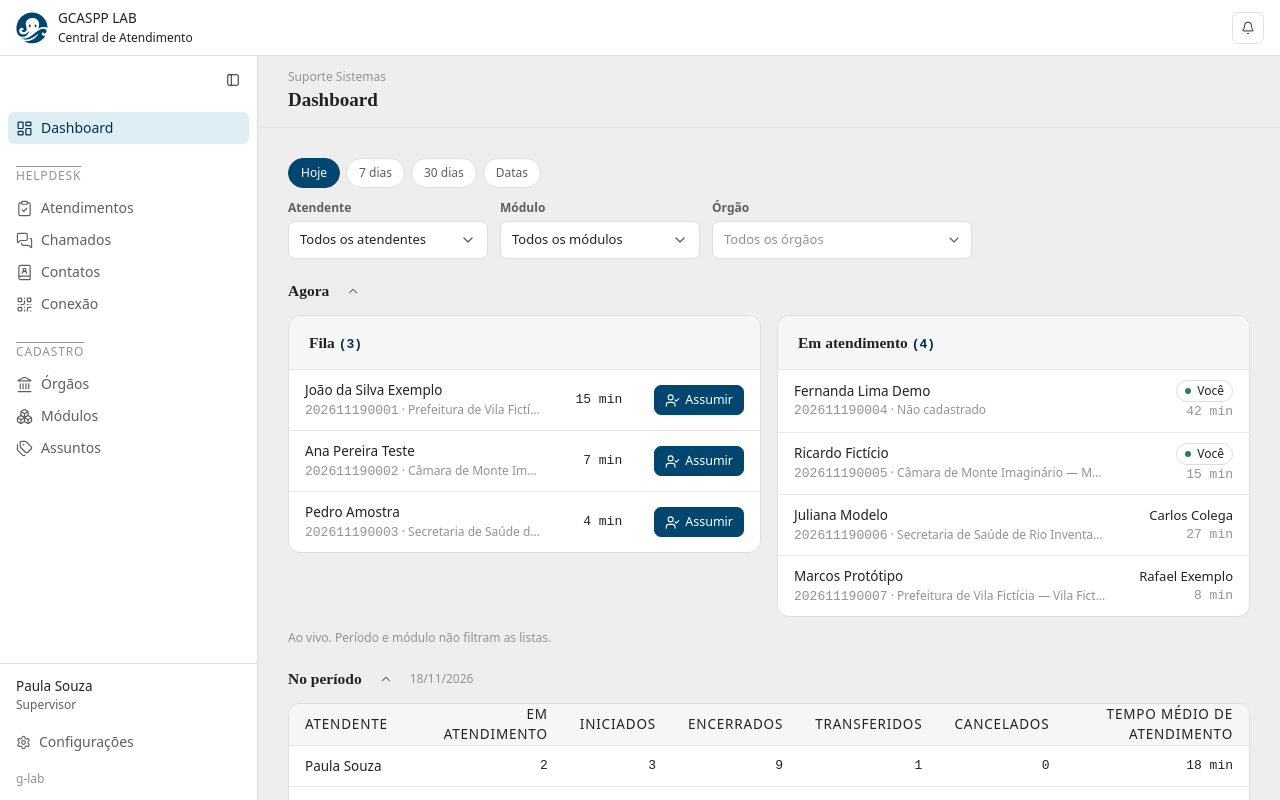
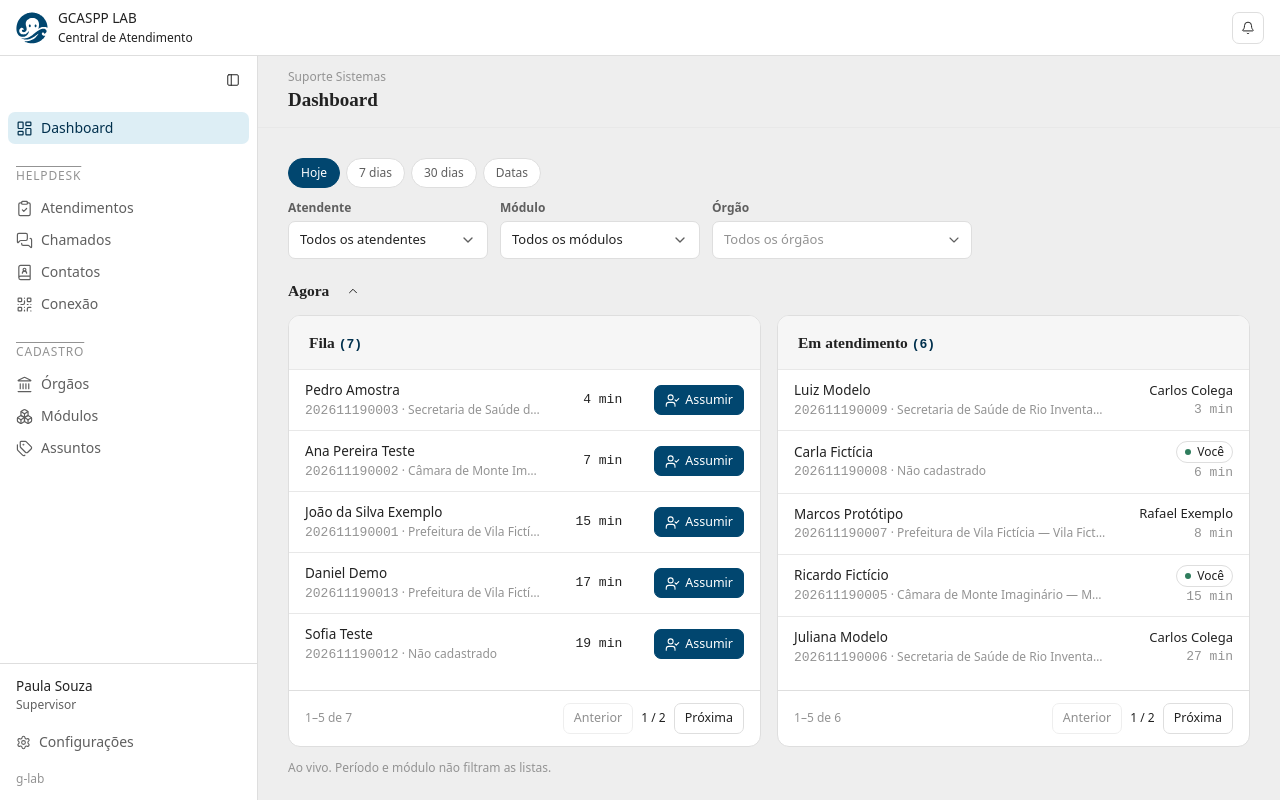
Before and after one commit to gcaspp-labs/xet, a React (Vite) app in the folder frontend/: page /dashboard in a window 1280 px wide. Shown: the top 800 px of the page. Built offline with nearby package versions, Linux system fonts and the light colour scheme; what emojibase-data would draw is missing.

Commit message:
Prototype dashboard list pagination

```diff
--- a/frontend/src/components/DashboardLists.tsx
+++ b/frontend/src/components/DashboardLists.tsx
@@ -1,3 +1,4 @@
+import { useState } from 'react'
 import { useQuery } from '@tanstack/react-query'
 import { CircleAlert, Inbox, MessagesSquare, UserCheck } from 'lucide-react'
 import { Link, useNavigate } from 'react-router'
@@ -49,6 +50,47 @@ function Count({ value }: { value: number }) {
   return <span className="mono-num font-semibold text-accent-strong">({value})</span>
 }
 
+function Pagination({
+  page,
+  total,
+  onChange,
+}: {
+  page: number
+  total: number
+  onChange: (page: number) => void
+}) {
+  const pages = Math.max(1, Math.ceil(total / 5))
+  const current = Math.min(page, pages)
+  return (
+    <div className="flex items-center justify-between gap-2 border-t px-4 py-3">
+      <span className="caption text-ink-faint">
+        {(current - 1) * 5 + 1}–{Math.min(current * 5, total)} de {total}
+      </span>
+      <div className="flex items-center gap-2">
+        <Button
+          size="sm"
+          variant="outline"
+          disabled={current === 1}
+          onClick={() => onChange(current - 1)}
+        >
+          Anterior
+        </Button>
+        <span className="caption">
+          {current} / {pages}
+        </span>
+        <Button
+          size="sm"
+          variant="outline"
+          disabled={current === pages}
+          onClick={() => onChange(current + 1)}
+        >
+          Próxima
+        </Button>
+      </div>
+    </div>
+  )
+}
+
 export function DashboardLists({
   sectorId,
   assigneeId,
@@ -60,6 +102,8 @@ export function DashboardLists({
   organizationId?: number
   showSector: boolean
 }) {
+  const [queuePage, setQueuePage] = useState(1)
+  const [progressPage, setProgressPage] = useState(1)
   const params = new URLSearchParams()
   if (sectorId !== undefined) params.set('sectorId', String(sectorId))
   if (assigneeId !== undefined) params.set('assigneeId', String(assigneeId))
@@ -90,9 +134,16 @@ export function DashboardLists({
               </CardTitle>
             </CardHeader>
             {data.queued.length ? (
+              <div className="min-h-[320px]">
                 <Table>
                   <TableBody>
-                  {data.queued.map((ticket) => (
+                    {[...data.queued]
+                      .sort((a, b) => b.arrivedAt.localeCompare(a.arrivedAt))
+                      .slice(
+                        (Math.min(queuePage, Math.ceil(data.queued.length / 5)) - 1) * 5,
+                        Math.min(queuePage, Math.ceil(data.queued.length / 5)) * 5,
+                      )
+                      .map((ticket) => (
                         <TableRow key={ticket.id} className="relative">
                           <Contact ticket={ticket} />
                           <TableCell className="whitespace-nowrap text-right">
@@ -127,6 +178,7 @@ export function DashboardLists({
                       ))}
                   </TableBody>
                 </Table>
+              </div>
             ) : (
               <Empty>
                 <EmptyMedia>
@@ -134,6 +186,9 @@ export function DashboardLists({
                 </EmptyMedia>
                 <EmptyDescription>Nenhum chamado na fila.</EmptyDescription>
               </Empty>
+            )}
+            {!!data.queued.length && (
+              <Pagination page={queuePage} total={data.queued.length} onChange={setQueuePage} />
             )}
           </Card>
           <Card role="region" aria-labelledby="board-progress-title">
@@ -143,9 +198,16 @@ export function DashboardLists({
               </CardTitle>
             </CardHeader>
             {data.inProgress.length ? (
+              <div className="min-h-[320px]">
                 <Table>
                   <TableBody>
-                  {data.inProgress.map((ticket) => (
+                    {[...data.inProgress]
+                      .sort((a, b) => b.arrivedAt.localeCompare(a.arrivedAt))
+                      .slice(
+                        (Math.min(progressPage, Math.ceil(data.inProgress.length / 5)) - 1) * 5,
+                        Math.min(progressPage, Math.ceil(data.inProgress.length / 5)) * 5,
+                      )
+                      .map((ticket) => (
                         <TableRow key={ticket.id} className="relative">
                           <Contact ticket={ticket} />
                           <TableCell className="whitespace-nowrap text-right">
@@ -167,6 +229,7 @@ export function DashboardLists({
                       ))}
                   </TableBody>
                 </Table>
+              </div>
             ) : (
               <Empty>
                 <EmptyMedia>
@@ -175,6 +238,13 @@ export function DashboardLists({
                 <EmptyDescription>Nenhum chamado em atendimento.</EmptyDescription>
               </Empty>
             )}
+            {!!data.inProgress.length && (
+              <Pagination
+                page={progressPage}
+                total={data.inProgress.length}
+                onChange={setProgressPage}
+              />
+            )}
           </Card>
         </div>
       )}
--- a/frontend/src/prototype/comment-223.md
+++ b/frontend/src/prototype/comment-223.md
@@ -2,9 +2,9 @@
 
 Branch: `prototype/223`.
 
-Proposta: tabelas recolhíveis, quantidades destacadas nos títulos, botão Assumir primário e cabeçalhos com mais contraste. Em “No período”, o TOTAL reúne as métricas por atendente; a linha “Do setor” reúne as duas métricas que não pertencem a uma pessoa. Os valores são fictícios.
+Proposta: tabelas recolhíveis, quantidades destacadas nos títulos, botão Assumir primário e cabeçalhos com mais contraste. Fila e Em atendimento têm altura fixa e paginação independente, com cinco chamados por página e os mais recentes primeiro. Em “No período”, o TOTAL reúne as métricas por atendente; a linha “Do setor” reúne as duas métricas que não pertencem a uma pessoa. Os valores são fictícios.
 
-Capturas: [claro](https://github.com/gcaspp-labs/xet/blob/prototype/223/frontend/src/prototype/prototype-captures/dashboard-new-light.png) · [escuro](https://github.com/gcaspp-labs/xet/blob/prototype/223/frontend/src/prototype/prototype-captures/dashboard-new-dark.png).
+Capturas: [claro](https://github.com/gcaspp-labs/xet/blob/prototype/223/frontend/src/prototype/prototype-captures/dashboard-paginacao-light.png) · [escuro](https://github.com/gcaspp-labs/xet/blob/prototype/223/frontend/src/prototype/prototype-captures/dashboard-paginacao-dark.png).
 
 Mapa dos números atuais:
 - Na fila → quantidade no título Fila.
--- a/frontend/src/prototype/fakeApi.ts
+++ b/frontend/src/prototype/fakeApi.ts
@@ -28,8 +28,8 @@ const people = [
 ]
 // [em atendimento, iniciados, encerrados, transferidos, cancelados, tempo médio (min)]
 const perPerson: Record<number, number[]> = {
-  1: [2, 3, 9, 1, 0, 18],
-  2: [1, 1, 7, 2, 1, 24],
+  1: [3, 3, 9, 1, 0, 18],
+  2: [2, 1, 7, 2, 1, 24],
   3: [0, 2, 5, 0, 1, 12],
   4: [1, 0, 4, 1, 0, 31],
 }
@@ -101,7 +101,7 @@ function dashboard(query: URLSearchParams) {
     period: { from, to: today },
     sectorId: role() === 'admin' && !query.has('sectorId') ? null : 1,
     numbers: {
-      queued: num('queued', 3),
+      queued: num('queued', 7),
       inProgress: num('inProgress', sum(0)),
       received: num('received', 31),
       started: num('started', sum(1)),
@@ -128,6 +128,12 @@ const contacts = [
   'Ricardo Fictício',
   'Juliana Modelo',
   'Marcos Protótipo',
+  'Carla Fictícia',
+  'Luiz Modelo',
+  'Beatriz Exemplo',
+  'Paulo Amostra',
+  'Sofia Teste',
+  'Daniel Demo',
 ]
 function live(
   i: number,
@@ -157,12 +163,18 @@ function lists(query: URLSearchParams) {
     live(4, 'in_progress', people[0], 15),
     live(5, 'in_progress', people[1], 27),
     live(6, 'in_progress', people[3], 8),
+    live(7, 'in_progress', people[0], 6),
+    live(8, 'in_progress', people[1], 3),
   ].filter((t) => assigneeId === undefined || t.assignee?.id === assigneeId)
   return {
     queued: [
       live(0, 'queued', undefined, 12),
       live(1, 'queued', undefined, 4),
       live(2, 'queued', undefined, 1),
+      live(9, 'queued', undefined, 20),
+      live(10, 'queued', undefined, 18),
+      live(11, 'queued', undefined, 16),
+      live(12, 'queued', undefined, 14),
     ],
     inProgress,
   }
```
Also changed, not shown: frontend/src/prototype/prototype-captures/dashboard-paginacao-dark.png (added), frontend/src/prototype/prototype-captures/dashboard-paginacao-light.png (added). Lines whose indentation alone changed are shown as unchanged.
